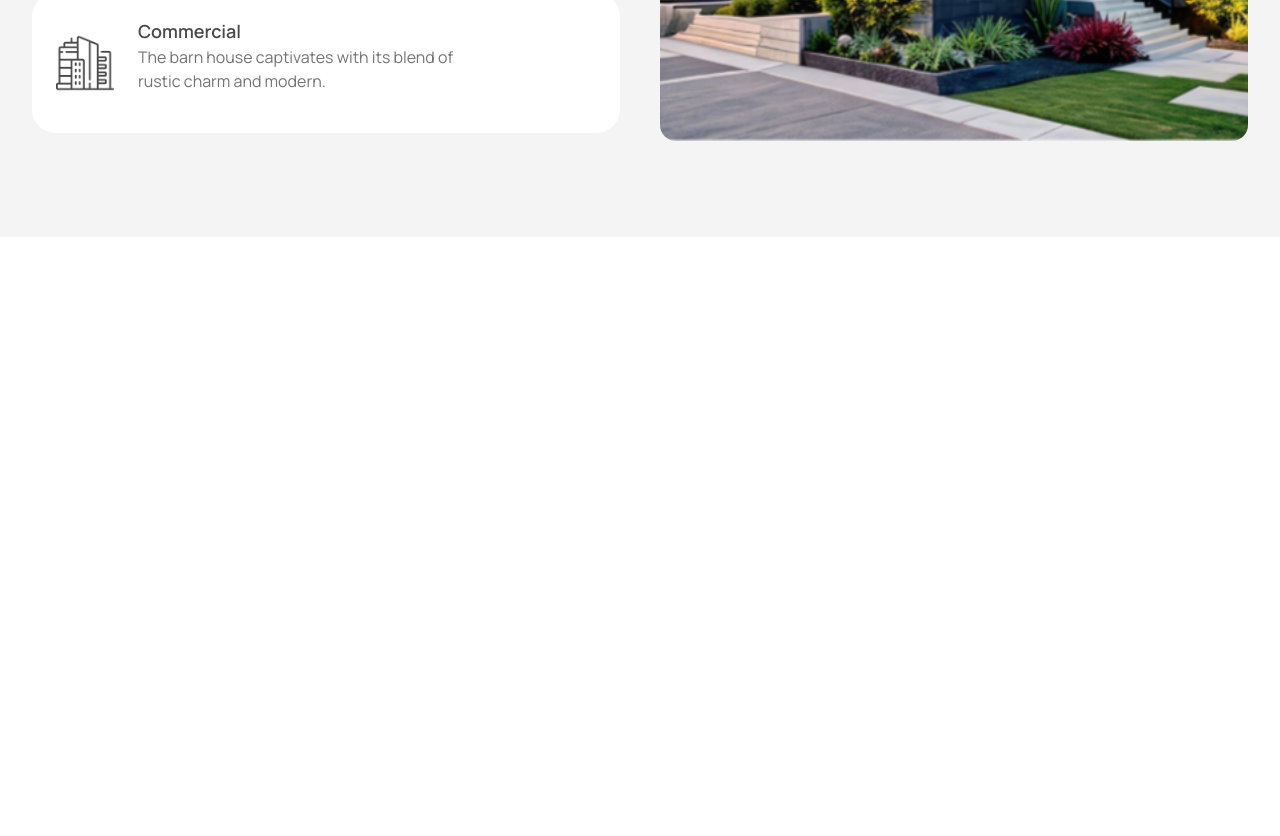
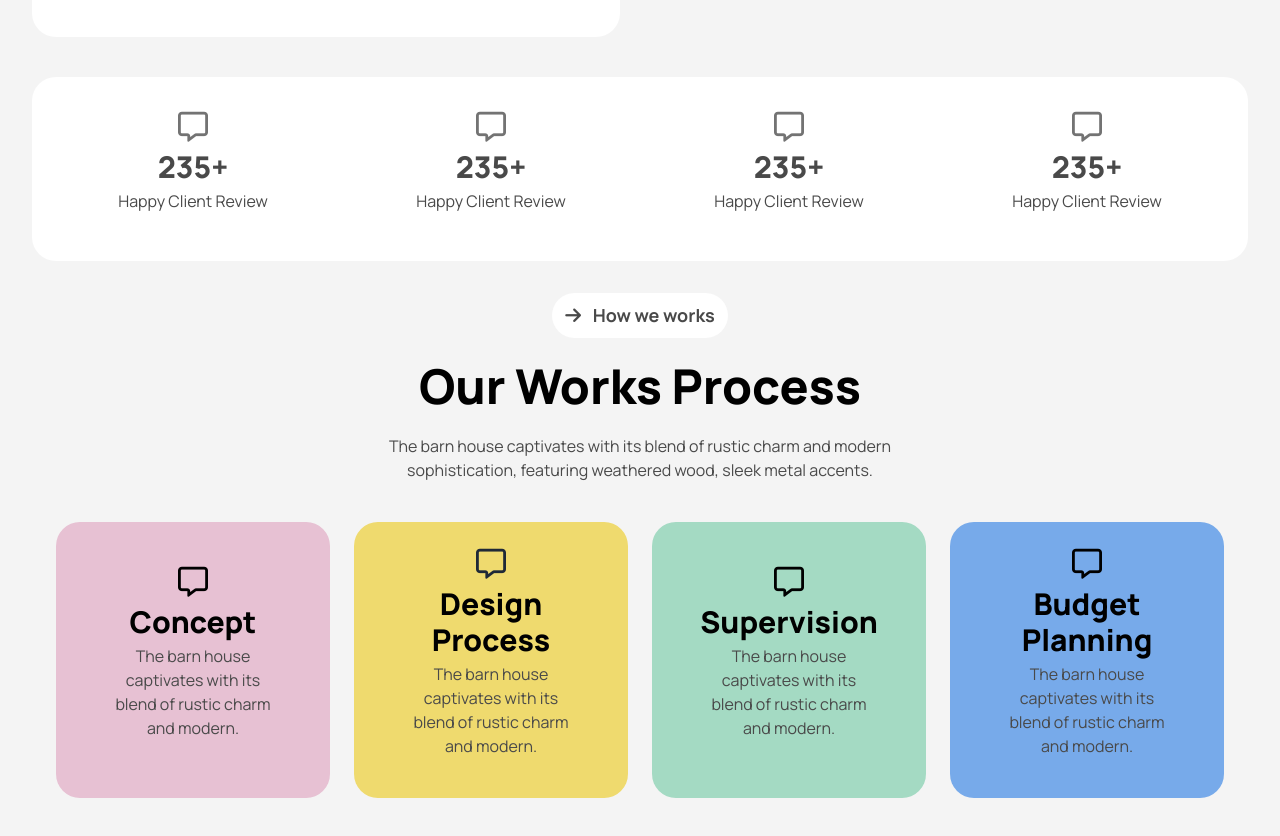
Before and after one commit to farihaa1/B10A3, a plain HTML site: page index.html in a window 1280 px wide. Shown: the part 1484-2320 px from the top of the page. Before the commit the page ends 1769 px from the top, so only its background shows below. Drawn offline with nearby package versions, Linux system fonts and the light colour scheme.

Commit message:
work proccess se tion done

```diff
--- a/index.html
+++ b/index.html
@@ -49,10 +49,10 @@
 
 <body class="font-manrope m-0 p-0">
 
-  <header class="bg-color-bg">
-   <div class=" bg-color">
+  <header class="bg-color-bg ">
+    <div class=" bg-color ">
       <!-- navbar -->
-     <div class="container mx-auto grid grid-cols-2 lg:grid-cols-4 w-full py-2 px-8 lg:px-15">
+      <div class="container mx-auto grid grid-cols-2 lg:grid-cols-4 w-full py-2 px-8 lg:px-30">
         <div class="flex justify-start items-center gap-2 ">
           <i
             class="fa-solid fa-arrow-up flex justify-center items-center rounded-full bg-primary-color rotate-45 h-8 w-8"></i>
@@ -71,8 +71,10 @@
           <div class="hidden md:flex justify-end items-center gap-3">
             <i
               class="fa-solid fa-magnifying-glass text-lg flex justify-center items-center rounded-full bg-white h-10 w-10 "></i>
-          <i class="fa-solid fa-cart-shopping text-lg flex justify-center items-center rounded-full bg-white h-10 w-10"></i>
-          <a class="flex justify-center items-center btn bg-primary-color hover:bg-primary-color border-none">Book Consult<i
+            <i
+              class="fa-solid fa-cart-shopping text-lg flex justify-center items-center rounded-full bg-white h-10 w-10"></i>
+            <a class="flex justify-center items-center btn bg-primary-color hover:bg-primary-color border-none">Book
+              Consult<i
                 class="fa-solid fa-arrow-up flex justify-center items-center rounded-full bg-primary-color rotate-45 w-6 h-6 lg:h-8 lg:w-8"></i></a>
           </div>
 
@@ -88,11 +90,13 @@
       <section class="">
         <div class="flex w-full flex-col justify-center items-center gap-5 py-2 px-8 mb-15">
           <img class="w-1/2" src="./assets/banner.png" alt="">
-        <h1 class="text-3xl md:w-3/4 lg:text-6xl font-black text-black text-center  ">A barn house of this design has a striking
+          <h1 class="text-3xl md:w-3/4 lg:text-6xl font-black text-black text-center  ">A barn house of this design has
+            a striking
             appearance
           </h1>
           <div class="flex flex-col items-center text-center">
-          <p class="md:mb-4 md:w-3/4 text-secondary-color">The barn house captivates with its blend of rustic charm and modern sophistication, featuring weathered
+            <p class="md:mb-4 md:w-3/4 text-secondary-color">The barn house captivates with its blend of rustic charm
+              and modern sophistication, featuring weathered
               wood,
               sleek metal accents, and large windows that flood the space with natural light.</p>
             <button
@@ -111,11 +115,17 @@
       <!-- about us content -->
       <div class="w-full">
         <div class=" gap-4">
-          <div class="relative hidden lg:flex  "><img class="absolute -left-20 -top-20 border-2 border-gray-300 border-dashed p-6" src="./assets/Vector.png" alt=""></div>
+          <div class="relative hidden lg:flex  "><img
+              class="absolute -left-20 -top-20 border-2 border-gray-300 border-dashed p-6" src="./assets/Vector.png"
+              alt=""></div>
           <div class="flex flex-col items-center gap-6 lg:items-start">
-            <h4 class="w-[130px] text-secondary-color bg-white text-lg text-center py-2 px-3 rounded-lg "><i class="fa-solid fa-arrow-right text-lg pr-2"></i> About Us</h4>
-          <h1 class="text-3xl md:text-4xl md:w-3/4 lg:text-6xl font-black text-black text-center lg:text-start">We design thoughtful, liveable spaces</h1>
-          <p class="md:mb-4 md:w-3/4 text-secondary-color text-center lg:text-start">The barn house captivates with its blend of rustic charm and modern sophistication, featuring weathered wood, sleek metal accents, and large windows that flood the space with natural light.</p>
+            <h4 class="w-[9rem] text-secondary-color bg-white text-lg text-center py-2 px-3 rounded-lg font-bold"><i
+                class="fa-solid fa-arrow-right text-lg pr-2"></i> About Us</h4>
+            <h1 class="text-3xl md:text-4xl md:w-3/4 lg:text-5xl font-black text-black text-center lg:text-start">We
+              design thoughtful, liveable spaces</h1>
+            <p class="md:mb-4 md:w-3/4 text-secondary-color text-center lg:text-start">The barn house captivates with
+              its blend of rustic charm and modern sophistication, featuring weathered wood, sleek metal accents, and
+              large windows that flood the space with natural light.</p>
           </div>
         </div>
         <div class=" my-2 flex flex-col md:flex-row lg:flex-col gap-2 lg:justify-start">
@@ -126,7 +136,8 @@
             </div>
             <div>
               <h4 class="text-secondary-color text-lg font-semibold">Commercial</h4>
-              <p class="md:mb-4 md:w-3/4 text-tertiary-color">The barn house captivates with its blend of rustic charm and modern.</p>
+              <p class="md:mb-4 md:w-3/4 text-tertiary-color">The barn house captivates with its blend of rustic charm
+                and modern.</p>
             </div>
           </div>
 
@@ -138,7 +149,8 @@
             </div>
             <div>
               <h4 class="text-secondary-color text-lg font-semibold">Commercial</h4>
-              <p class="md:mb-4 md:w-3/4 text-tertiary-color">The barn house captivates with its blend of rustic charm and modern.</p>
+              <p class="md:mb-4 md:w-3/4 text-tertiary-color">The barn house captivates with its blend of rustic charm
+                and modern.</p>
             </div>
           </div>
 
@@ -148,9 +160,90 @@
       </div>
       <!-- about us img -->
       <div class=" flex lg:justify-end">
-          <img class="w-full md:object-cover lg:w-full lg:h-full rounded-2xl md:h-[385px]" src="./assets/Rectangle.png" alt="">
+        <img class="w-full md:object-cover lg:w-full lg:h-[35rem] rounded-2xl md:h-[24rem]" src="./assets/Rectangle.png"
+          alt="">
       </div>
     </section>
+
+
+    <!-- review -->
+    <section class=" my-8 container mx-auto bg-white rounded-3xl">
+      <div class="grid grid-cols-1 md:grid-cols-2 lg:grid-cols-4 justify-between mb-200 p-6 gap-6 ">
+        <div class="flex flex-col justify-center items-center text-center p-2 gap-1">
+          <div><i class="fa-regular fa-message text-3xl text-tertiary-color"></i></div>
+          <h4 class="text-secondary-color text-3xl font-black">235+</h4>
+          <p class="md:mb-4 md:w-3/4 text-secondary-color">Happy Client Review</p>
+        </div>
+        <div class="flex flex-col justify-center items-center text-center p-2 gap-1">
+          <div><i class="fa-regular fa-message text-3xl text-tertiary-color"></i></div>
+          <h4 class="text-secondary-color text-3xl font-black">235+</h4>
+          <p class="md:mb-4 md:w-3/4 text-secondary-color">Happy Client Review</p>
+        </div>
+        <div class="flex flex-col justify-center items-center text-center p-2 gap-1">
+          <div><i class="fa-regular fa-message text-3xl text-tertiary-color"></i></div>
+          <h4 class="text-secondary-color text-3xl font-black">235+</h4>
+          <p class="md:mb-4 md:w-3/4 text-secondary-color">Happy Client Review</p>
+        </div>
+        <div class="flex flex-col justify-center items-center text-center p-2 gap-1">
+          <div><i class="fa-regular fa-message text-3xl text-tertiary-color"></i></div>
+          <h4 class="text-secondary-color text-3xl font-black">235+</h4>
+          <p class="md:mb-4 md:w-3/4 text-secondary-color">Happy Client Review</p>
+        </div>
+
+
+
+
+
+
+      </div>
+    </section>
+    <!-- Our work process -->
+    <section>
+      <div>
+        <!-- process content heading -->
+        <div>
+          <div class=" gap-4">
+
+            <div class="flex flex-col items-center gap-6">
+              <h4 class="w-[11rem] text-secondary-color bg-white text-lg text-center py-2 px-3 rounded-3xl font-bold"><i
+                  class="fa-solid fa-arrow-right text-lg pr-2"></i> How we works</h4>
+              <h1 class="text-3xl md:text-4xl md:w-3/4 lg:text-5xl font-black text-black text-center">Our Works Process</h1>
+              <p class="md:mb-4 md:w-2/4 text-secondary-color text-center">The barn house captivates with its blend of rustic charm and modern sophistication, featuring weathered wood, sleek metal accents.</p>
+            </div>
+          </div>
+
+
+        </div>
+        <!-- process topic -->
+        <div>
+          <div class="grid grid-cols-1 md:grid-cols-2 lg:grid-cols-4 justify-between mb-200 p-6 gap-6">
+            <div class="p-6 flex flex-col justify-center items-center text-center gap-1 bg-[#E7C1D3] rounded-3xl">
+              <div><i class="fa-regular fa-message text-3xl text-black"></i></div>
+              <h4 class="text-black text-3xl font-black">Concept</h4>
+              <p class="md:mb-4 md:w-3/4 text-secondary-color">The barn house captivates with its blend of rustic charm and modern.</p>
+            </div>
+            <div class="flex flex-col justify-center items-center text-center p-6 gap-1 bg-[#EFDA6E] rounded-3xl">
+              <div><i class="fa-regular fa-message text-3xl text-blackr"></i></div>
+              <h4 class="text-black text-3xl font-black">Design Process</h4>
+              <p class="md:mb-4 md:w-3/4 text-secondary-color">The barn house captivates with its blend of rustic charm and modern.</p>
+            </div>
+            <div class="flex flex-col justify-center items-center text-center p-6 gap-1 bg-[#A4DAC3] rounded-3xl">
+              <div><i class="fa-regular fa-message text-3xl text-black"></i></div>
+              <h4 class="text-black text-3xl font-black">Supervision</h4>
+              <p class="md:mb-4 md:w-3/4 text-secondary-color">The barn house captivates with its blend of rustic charm and modern.</p>
+            </div>
+            <div class="flex flex-col justify-center items-center text-center p-6 gap-1 bg-[#77AAEA]  rounded-3xl">
+              <div><i class="fa-regular fa-message text-3xl text-black"></i></div>
+              <h4 class="text-black text-3xl font-black">Budget Planning</h4>
+              <p class="md:mb-4 md:w-3/4 text-secondary-color">The barn house captivates with its blend of rustic charm and modern.</p>
+            </div>
+        </div>
+      </div>
+
+
+    </section>
+
+
   </main>
 
 </body>
```
Lines whose indentation alone changed are shown as unchanged.
